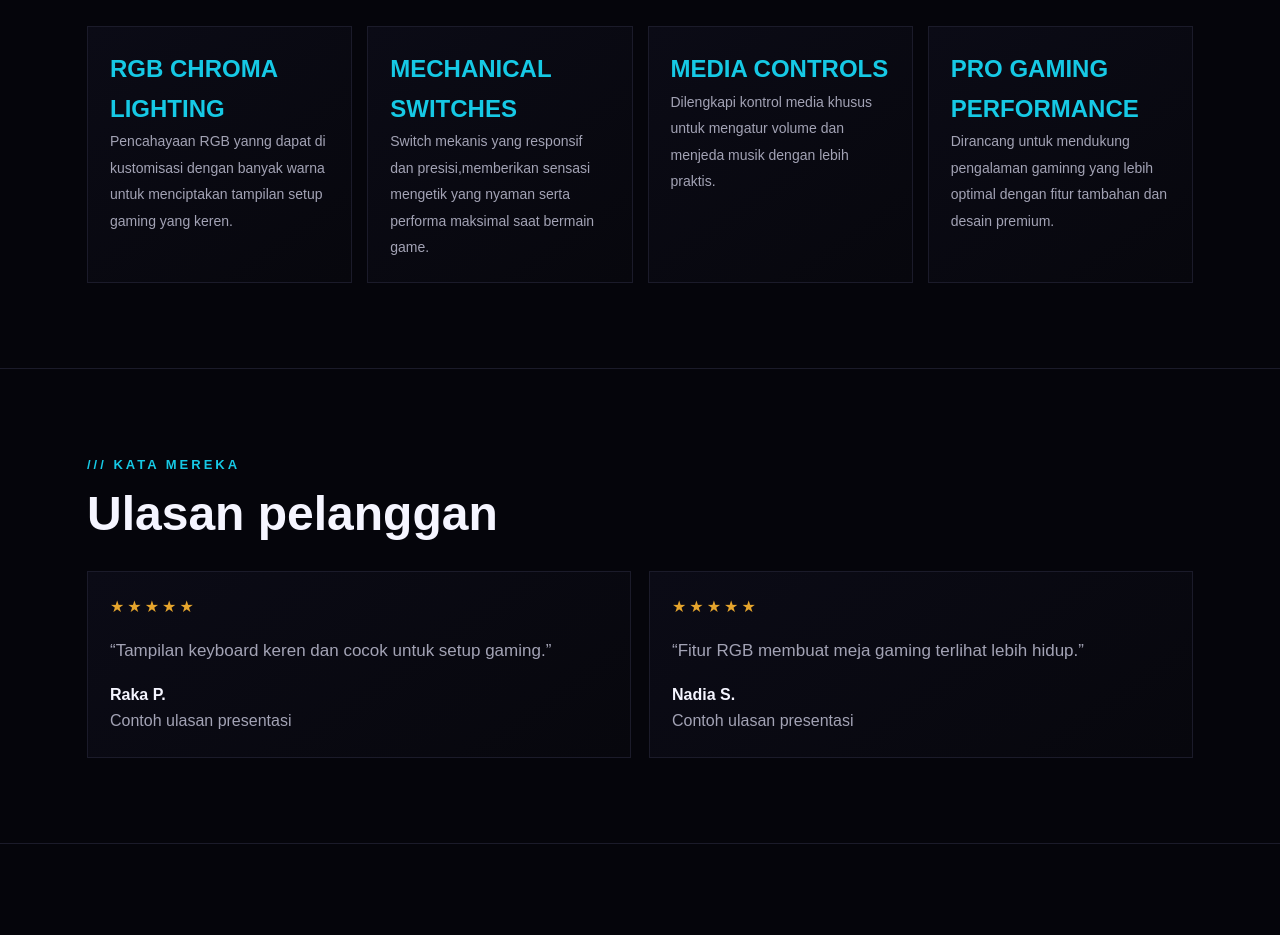
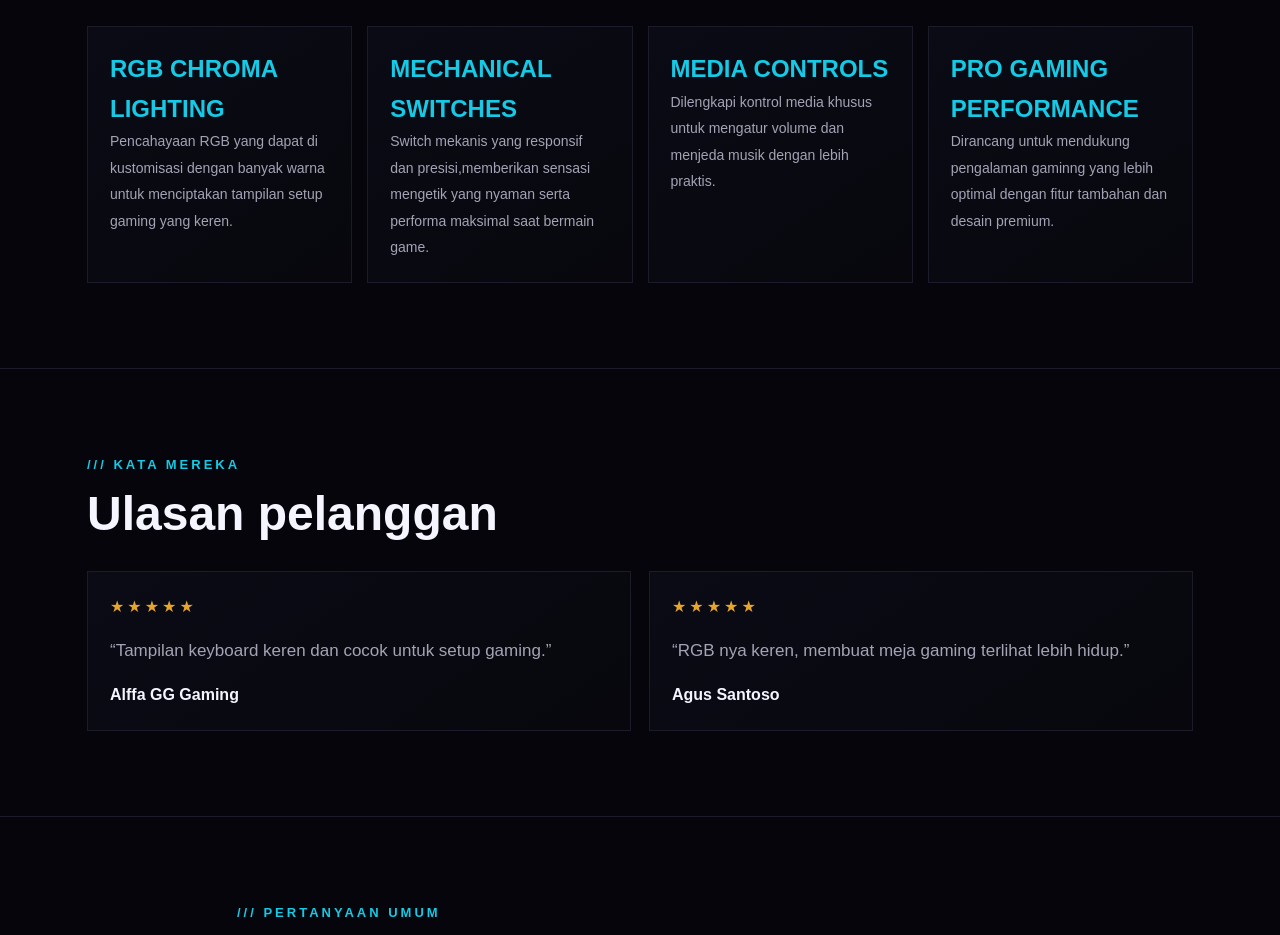
Before and after one commit to jonapermana30-source/jonaaaa, a plain HTML site: page index.html in a window 1280 px wide. Shown: the part 1540-2475 px from the top of the page. Drawn offline with Linux system fonts and the light colour scheme.

Commit message:
Update index.html

```diff
--- a/index.html
+++ b/index.html
@@ -50,8 +50,8 @@ input{background:#080812;border:1px solid var(--line);padding:12px;color:white;b
 <div class="visual"><img src="WhatsApp Image 2026-11-15 at 15.15.02.jpeg"alt=Razer BlackWidow V4" style="width:100%;height:100% object-fit:contain;"><div class="visual-tag tag1">RAZER CHROMA RGB</div><div class="visual-tag tag2">MECHANICAL FEEL</div></div>
 </div>
 <section id="produk"><div class="wrap product-layout"><div><div class="kicker">/// PRODUK PILIHAN</div><h2 class="section-title">Razer BlackWidow V4</h2><p>Keyboard gaming yang dirancang dengan teknologi mechanical premium yang menghadirkan respon cepat dan presisi tinggi saat digunakan untuk gaming maupun produktivitas.Dilengkapi pencahayaan chroma RGB yang dapat di kostumisasi,desain modern,sehingga pengalaman gaming jadi lebih optimal.</p><div class="price">Rp 2.499.000 <span class="old"></span></div><p class="muted"></p><button class="btn" onclick="buyNow()">Beli sekarang →</button><button class="btn alt" onclick="addCart()">+ Keranjang</button><p id="notice" aria-live="polite"></p></div><div class="product-card"><div class="kicker"></p></div></div></section>
-<section id="fitur"><div class="wrap"><div class="kicker">/// DIBUAT UNTUK MENANG</div><h2 class="section-title"><br><span class="gradient">Mengapa Razer Blackwidow V4?</span></h2><p></p><div class="grid"><div class="feature"><strong>RGB CHROMA LIGHTING</strong><span>Pencahayaan RGB yanng dapat di kustomisasi dengan banyak warna untuk menciptakan tampilan setup gaming yang keren.</span></div><div class="feature"><strong>MECHANICAL SWITCHES</strong><span>Switch mekanis yang responsif dan presisi,memberikan sensasi mengetik yang nyaman serta performa maksimal saat bermain game.</span></div><div class="feature"><strong>MEDIA CONTROLS</strong><span>Dilengkapi kontrol media khusus untuk mengatur volume dan menjeda musik dengan lebih praktis.</span></div><div class="feature"><strong>PRO GAMING PERFORMANCE</strong><span>Dirancang untuk mendukung pengalaman gaminng yang lebih optimal dengan fitur tambahan dan desain premium.</span></div></div></div></section>
-<section id="ulasan"><div class="wrap"><div class="kicker">/// KATA MEREKA</div><h2 class="section-title">Ulasan pelanggan</h2><div class="reviews"><div class="review"><div class="stars">★★★★★</div><p>“Tampilan keyboard keren dan cocok untuk setup gaming.”</p><b>Raka P.</b><div class="muted">Contoh ulasan presentasi</div></div><div class="review"><div class="stars">★★★★★</div><p>“Fitur RGB membuat meja gaming terlihat lebih hidup.”</p><b>Nadia S.</b><div class="muted">Contoh ulasan presentasi</div></div></div></div></section>
+<section id="fitur"><div class="wrap"><div class="kicker">/// DIBUAT UNTUK MENANG</div><h2 class="section-title"><br><span class="gradient">Mengapa Razer Blackwidow V4?</span></h2><p></p><div class="grid"><div class="feature"><strong>RGB CHROMA LIGHTING</strong><span>Pencahayaan RGB yang dapat di kustomisasi dengan banyak warna untuk menciptakan tampilan setup gaming yang keren.</span></div><div class="feature"><strong>MECHANICAL SWITCHES</strong><span>Switch mekanis yang responsif dan presisi,memberikan sensasi mengetik yang nyaman serta performa maksimal saat bermain game.</span></div><div class="feature"><strong>MEDIA CONTROLS</strong><span>Dilengkapi kontrol media khusus untuk mengatur volume dan menjeda musik dengan lebih praktis.</span></div><div class="feature"><strong>PRO GAMING PERFORMANCE</strong><span>Dirancang untuk mendukung pengalaman gaminng yang lebih optimal dengan fitur tambahan dan desain premium.</span></div></div></div></section>
+<section id="ulasan"><div class="wrap"><div class="kicker">/// KATA MEREKA</div><h2 class="section-title">Ulasan pelanggan</h2><div class="reviews"><div class="review"><div class="stars">★★★★★</div><p>“Tampilan keyboard keren dan cocok untuk setup gaming.”</p><b>Alffa GG Gaming</b><div class="muted"></div></div><div class="review"><div class="stars">★★★★★</div><p>“RGB nya keren, membuat meja gaming terlihat lebih hidup.”</p><b>Agus Santoso</b><div class="muted"></div></div></div></div></section>
 <section id="faq"><div class="wrap faq"><div class="kicker">/// PERTANYAAN UMUM</div><h2 class="section-title">Jawaban yang kamu cari.</h2>
 <div class="faq-item"><div class="faq-q" onclick="toggleFaq(this)">Apakah keyboard ini cocok untuk gaming? <span>＋</span></div><div class="faq-a">Ya,Razer BlackWidow V4 dirancang khusus untuk pengalaman gaming dengan fitur lengkap.</div></div>
 <div class="faq-item"><div class="faq-q" onclick="toggleFaq(this)">Apakah harga di website ini asli? <span>＋</span></div><div class="faq-a">Tidak. Harga yang tercantum merupakan harga produk sementara.Untuk memastikan harga dan ketersediaan terbaru, silahkan hubungi kami melalui WhatsApp sebelum melakukan pemesanan.</div></div>
```
